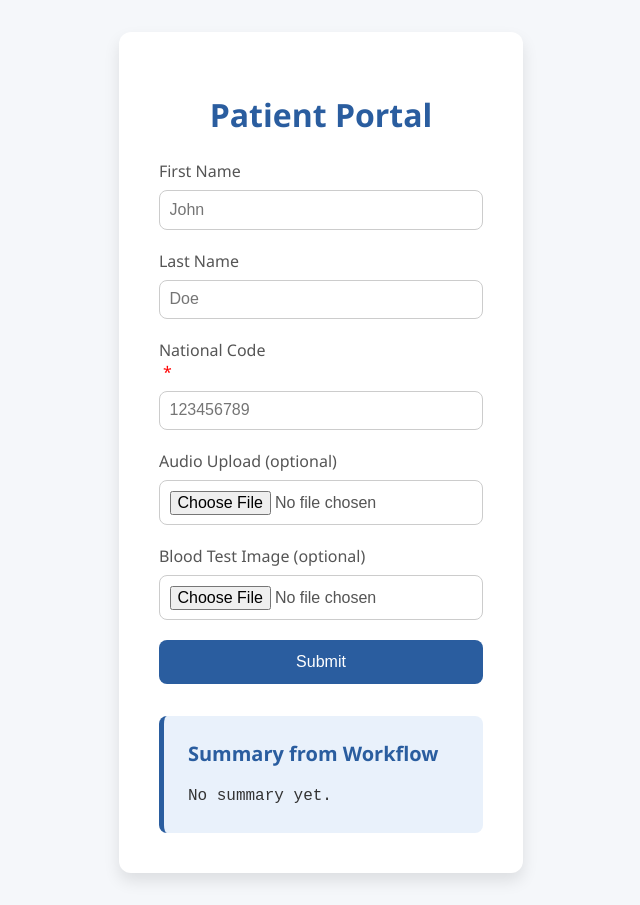
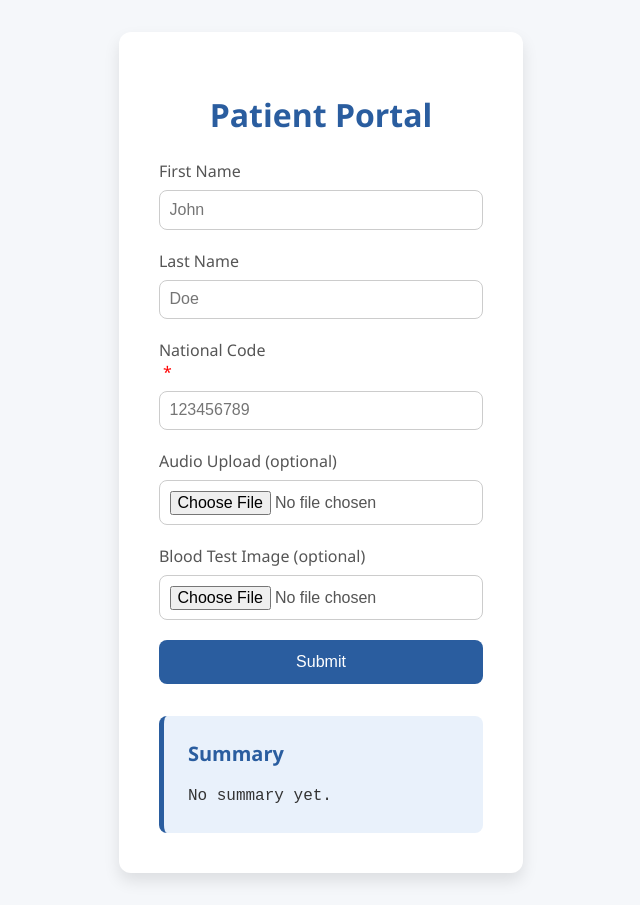
Before and after one commit to ImRezar/patient-portal-ui, a React (Create React App) app: page / in a window 1280 px wide. Shown: the whole page, without its empty margins (319-959 px from the left). Built offline with nearby package versions, Linux system fonts and the light colour scheme.

Commit message:
Enhance UI + wire up JSON payload for n8n

```diff
--- a/src/App.js
+++ b/src/App.js
@@ -103,7 +103,7 @@ function App() {
       </form>
 
       <div className="summary">
-        <h2>Summary from Workflow</h2>
+        <h2>Summary</h2>
         <pre>{summary || "No summary yet."}</pre>
       </div>
     </div>
```
